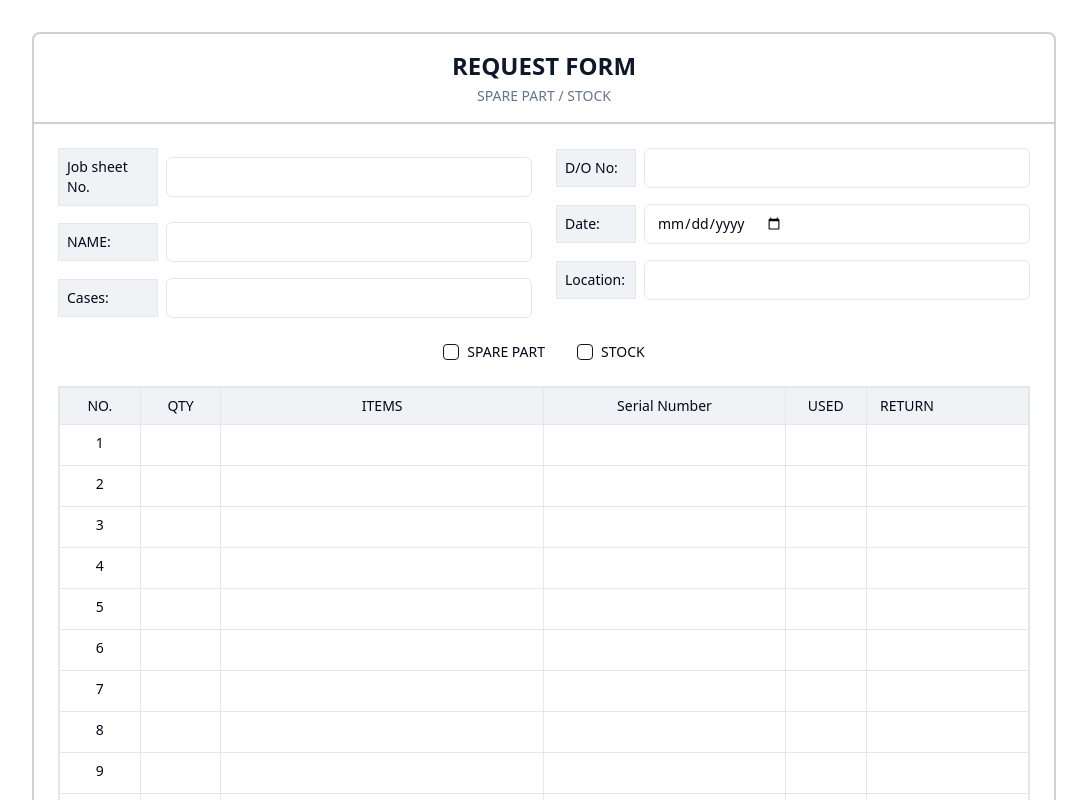
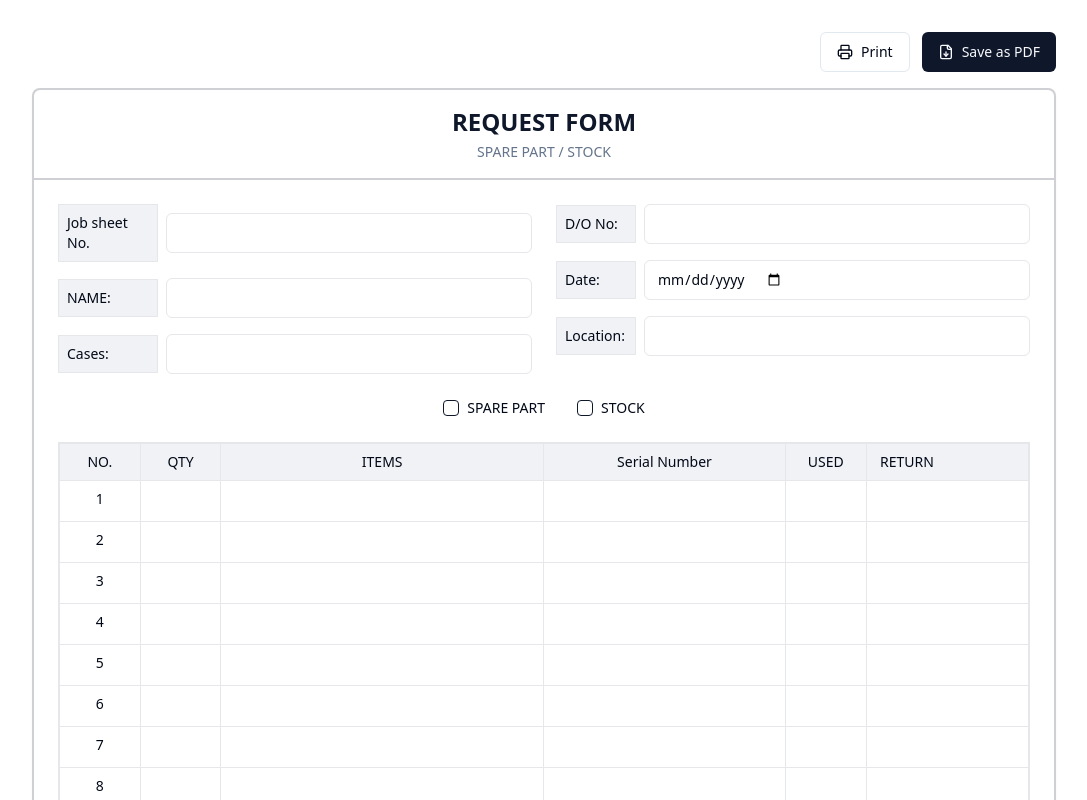
Before and after one commit to nxsmlx/sprt-req-form, a React (Vite) app: page / in a window 1280 px wide. Shown: the top 800 px of the page, without its empty margins (96-1183 px from the left). Built offline with nearby package versions, Linux system fonts and the light colour scheme.

Commit message:
Add print functionality
Add buttons to allow users to print the form and export it as a PDF.

```diff
--- a/src/components/RequestForm.tsx
+++ b/src/components/RequestForm.tsx
@@ -2,6 +2,8 @@ import { useState } from "react";
 import { Input } from "@/components/ui/input";
 import { Checkbox } from "@/components/ui/checkbox";
 import { Card } from "@/components/ui/card";
+import { Button } from "@/components/ui/button";
+import { Printer, FileDown } from "lucide-react";
 
 interface RequestItem {
   no: number;
@@ -50,9 +52,32 @@ const RequestForm = () => {
     setFormData(prev => ({ ...prev, [field]: value }));
   };
 
+  const handlePrint = () => {
+    window.print();
+  };
+
+  const handleSavePDF = () => {
+    // Use browser's print dialog and user can choose "Save as PDF"
+    window.print();
+  };
+
   return (
     <div className="min-h-screen bg-background p-8">
-      <Card className="max-w-5xl mx-auto p-0 border-2 border-primary/20">
+      {/* Print/PDF Controls - Hidden during print */}
+      <div className="max-w-5xl mx-auto mb-4 print:hidden">
+        <div className="flex gap-3 justify-end">
+          <Button onClick={handlePrint} variant="outline" className="flex items-center gap-2">
+            <Printer size={16} />
+            Print
+          </Button>
+          <Button onClick={handleSavePDF} className="flex items-center gap-2">
+            <FileDown size={16} />
+            Save as PDF
+          </Button>
+        </div>
+      </div>
+
+      <Card className="max-w-5xl mx-auto p-0 border-2 border-primary/20 print:border-black print:shadow-none">
         {/* Header */}
         <div className="text-center py-4 border-b-2 border-primary/20">
           <h1 className="text-2xl font-bold text-primary">REQUEST FORM</h1>
--- a/src/index.css
+++ b/src/index.css
@@ -108,3 +108,28 @@ All colors MUST be HSL.
     @apply bg-background text-foreground;
   }
 }
+
+/* Print styles */
+@media print {
+  @page {
+    size: A4;
+    margin: 0.5in;
+  }
+
+  body {
+    print-color-adjust: exact;
+    -webkit-print-color-adjust: exact;
+  }
+
+  .print\\:hidden {
+    display: none !important;
+  }
+
+  .print\\:border-black {
+    border-color: black !important;
+  }
+
+  .print\\:shadow-none {
+    box-shadow: none !important;
+  }
+}
```
